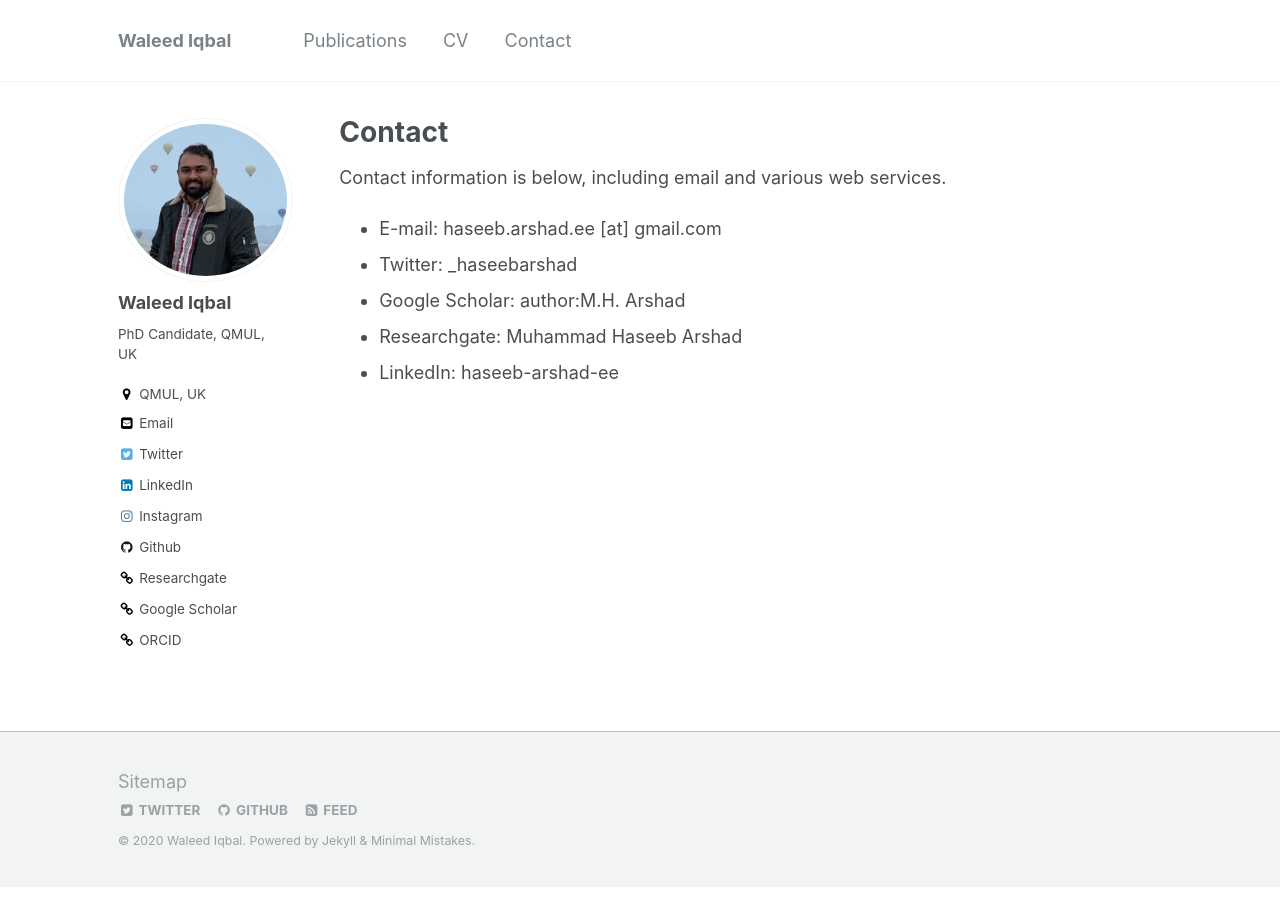
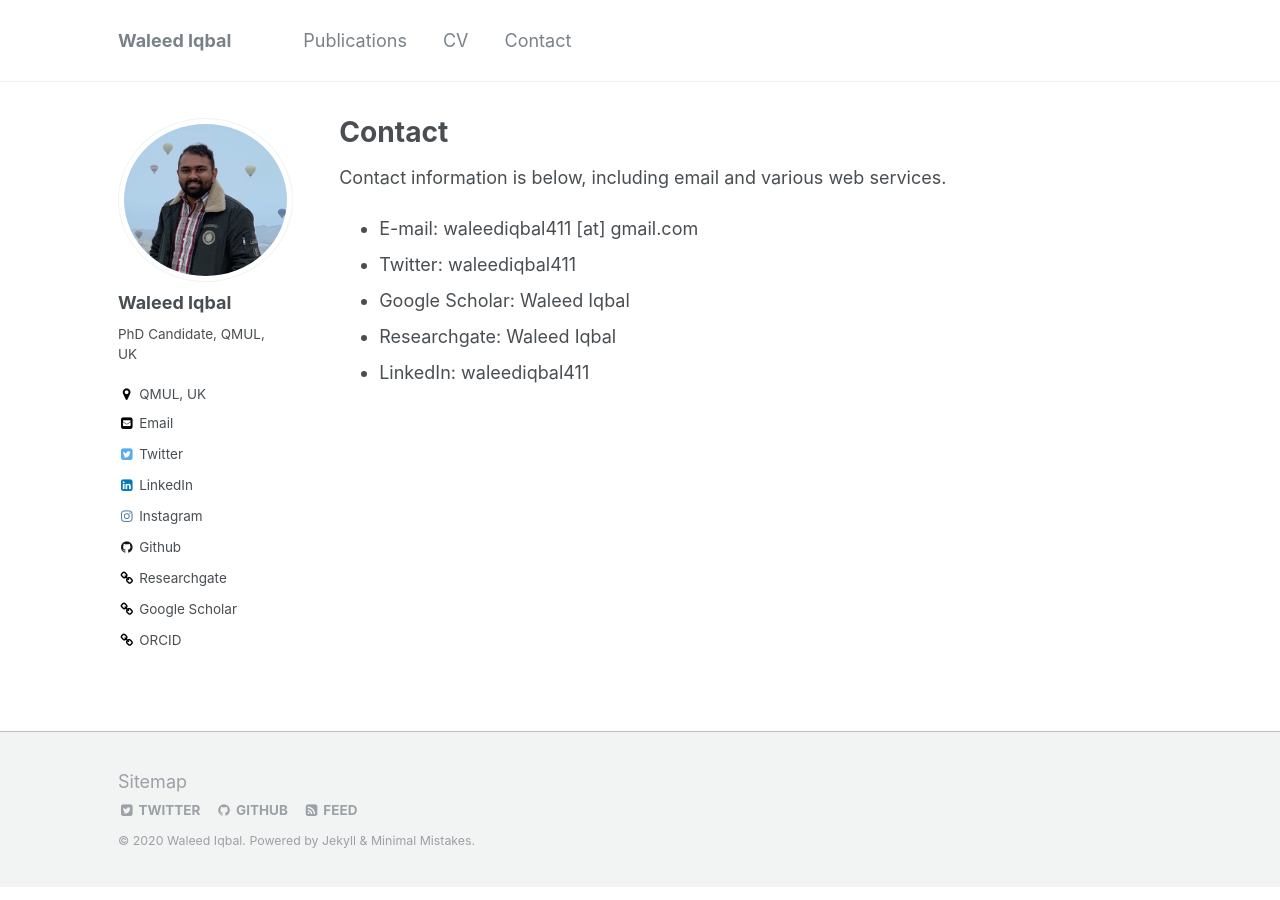
Before and after one commit to waleediqbal411/waleediqbal411.github.io, a Jekyll site: the page built from _pages/contact.md, in a window 1280 px wide. Built offline with Jekyll 4.4.1, drawn with Linux system fonts in a browser that asks for light colours.

Commit message:
Official Website V5.8

```diff
--- a/_pages/contact.md
+++ b/_pages/contact.md
@@ -7,8 +7,8 @@ author_profile: true
 
 Contact information is below, including email and various web services.
 
-* E-mail: haseeb.arshad.ee [at] gmail.com
-* Twitter: [_haseebarshad](https://twitter.com/_haseebarshad)
-* Google Scholar: [author:M.H. Arshad](https://scholar.google.com/citations?user=-nga1p4AAAAJ&hl=en)
-* Researchgate: [Muhammad Haseeb Arshad](https://www.researchgate.net/profile/Muhammad_Haseeb_Arshad)
-* LinkedIn: [haseeb-arshad-ee](https://www.linkedin.com/in/haseeb-arshad-ee/)
+* E-mail: waleediqbal411 [at] gmail.com
+* Twitter: [waleediqbal411](https://twitter.com/waleediqbal411)
+* Google Scholar: [Waleed Iqbal](https://scholar.google.com/citations?hl=en&user=uXhMEBsAAAAJ)
+* Researchgate: [Waleed Iqbal](https://www.researchgate.net/profile/Waleed_Iqbal)
+* LinkedIn: [waleediqbal411](https://www.linkedin.com/in/waleediqbal411/)
--- a/_pages/cv.html
+++ b/_pages/cv.html
@@ -20,7 +20,7 @@ author_profile: true
 <ul>
   <li><strong><span style="font-size: medium;"><b>Date:</b></span></strong><span style="font-size: medium;"> January 2020 to Present</span></li>
   <li><b><span style="font-size: medium;">Research Topic:</b></span><span style="font-size: medium;"> Information Diffusion in Community Specific Social Networks</span></li>
-  <li><span style="font-size: medium;"><b>Advisors:</b></span><span style="font-size: medium;"> Dr. Ignacio Castro and Dr.Gareth Tyson</span></li>
+  <li><span style="font-size: medium;"><b>Advisors:</b></span><span style="font-size: medium;"> Dr. Ignacio Castro and Dr. Gareth Tyson</span></li>
 </ul>
 </li>
 </ul>
```
